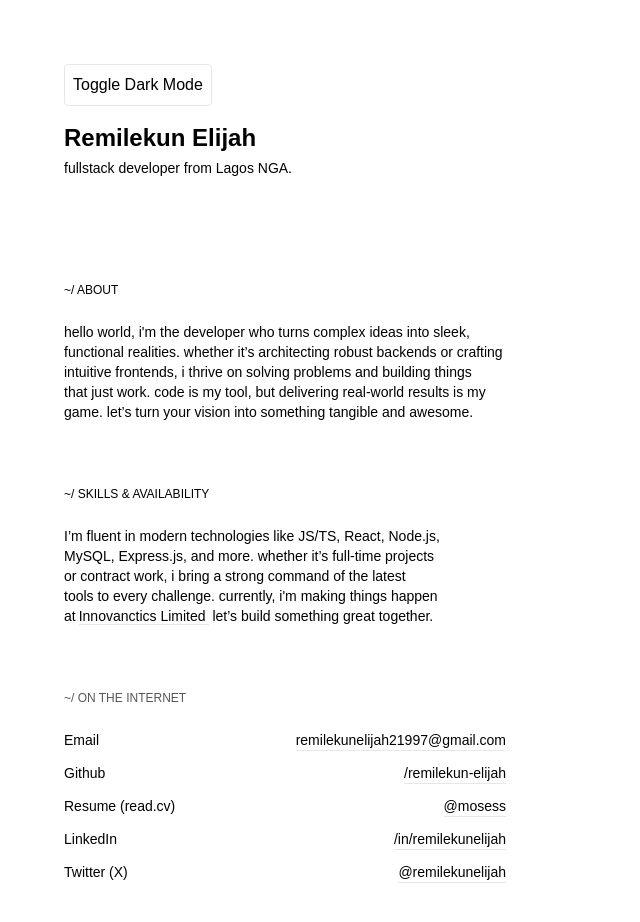
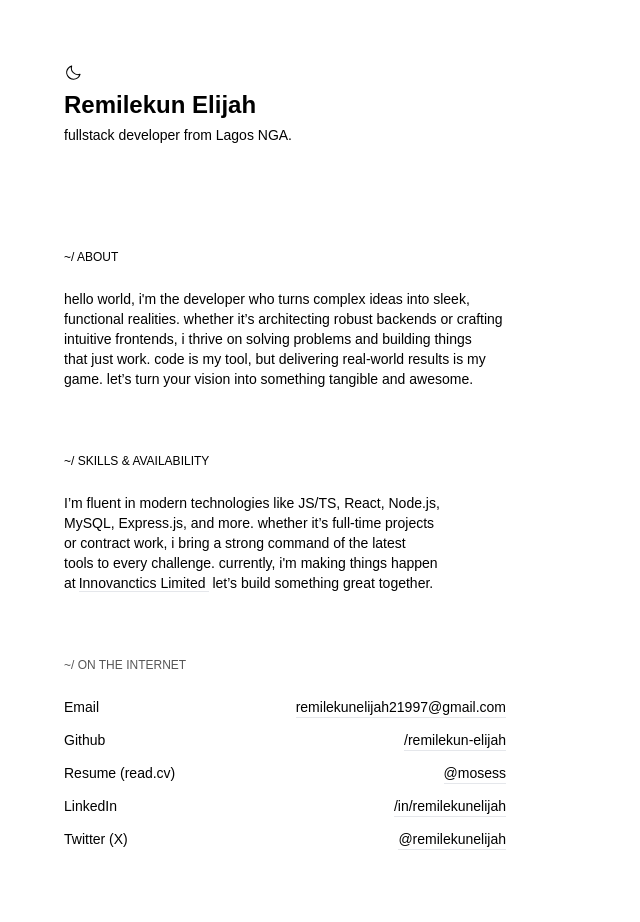
Before and after one commit to mosessmax/elijahportfolio, a React (Vite) app: page / in a window 1280 px wide. Shown: the top 922 px of the page, without its empty margins (0-640 px from the left). Built offline with nearby package versions, Linux system fonts and the light colour scheme.

Commit message:
chore: add phosphor icons to dark mode toggle

```diff
--- a/package.json
+++ b/package.json
@@ -10,6 +10,7 @@
     "preview": "vite preview"
   },
   "dependencies": {
+    "@phosphor-icons/react": "^2.1.7",
     "react": "^18.3.1",
     "react-dom": "^18.3.1",
     "unplugin-fonts": "^1.1.1"
--- a/src/App.tsx
+++ b/src/App.tsx
@@ -1,4 +1,5 @@
 import React, { useState, useEffect } from 'react'
+import { Sun, Moon } from '@phosphor-icons/react';
 
 const Header: React.FC = () => (
   <header className="flex flex-col sm:text-sm text-base dark:text-slate-12 gap-1 mb-10 text-slate-light-12">
@@ -94,7 +95,10 @@ const [isDarkMode, setIsDarkMode] = useState(false);
 
   return (
     <div className={`dark:text-slate-11 bg-slate-light-1 dark:bg-slate-1 dark:selection:bg-slate-light-1 dark:selection:text-light-slate-12 font-geist p-16 px-8 selection:bg-slate-1 selection:text-slate-12 sm:px-16 text-slate-light-12 ${isDarkMode ? 'dark' : ''}`}>
-      <button onClick={toggleDarkMode} className="mb-4 p-2 border rounded">Toggle Dark Mode</button>
+      {/* <button onClick={toggleDarkMode} className="mb-4 p-2 border rounded">Toggle Dark Mode</button> */}
+      <button onClick={toggleDarkMode}>
+  {isDarkMode ? <Sun size={18} /> : <Moon size={18} />}
+</button>
     <main className="flex flex-col gap-16 max-w-[460px]">
       <Header />
       <AboutSection />
```
Also changed, not shown: 1 other file (tests, documents, lock files or other folders).
